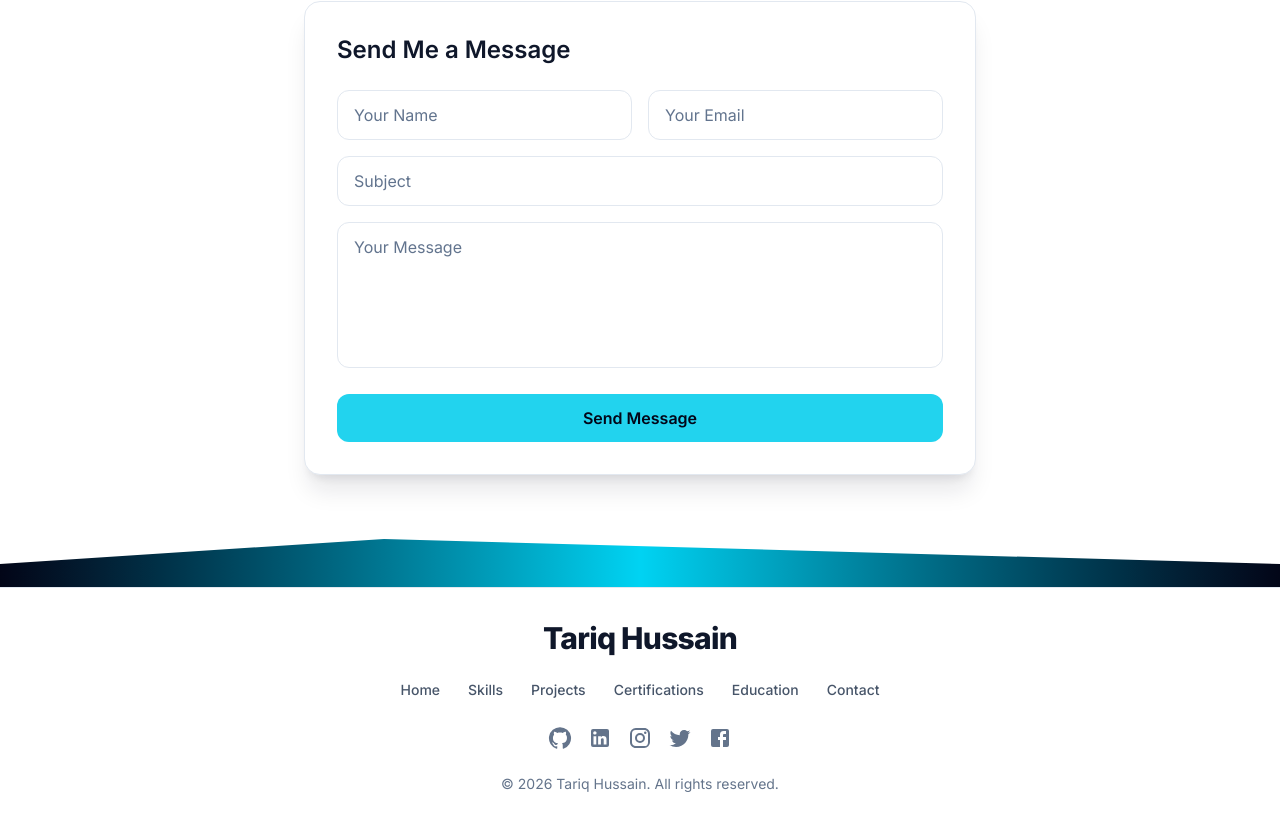
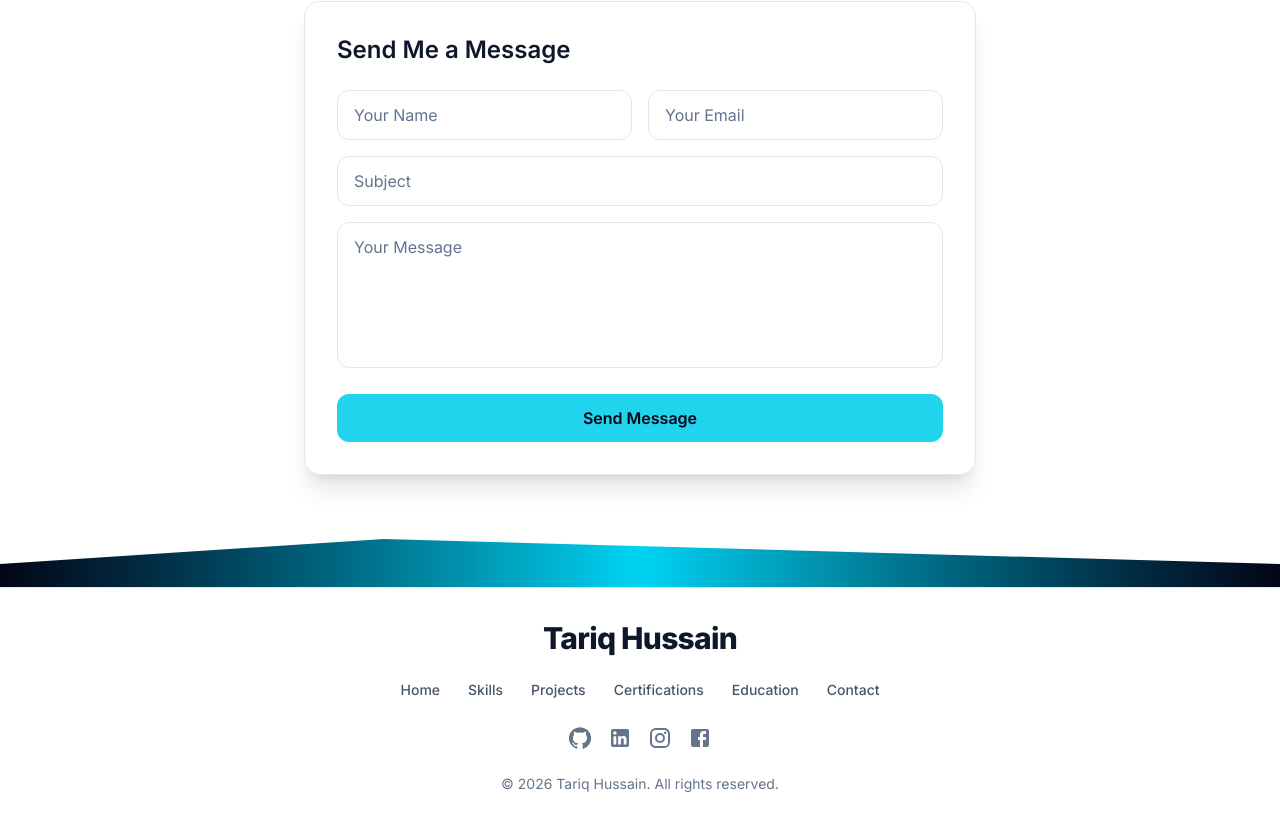
Before and after one commit to TariqTechie-dev/tariq-portfolio, a React (Vite) app: page / in a window 1280 px wide. Shown: the part 4057-4887 px from the top of the page. Built offline with nearby package versions, Linux system fonts and the light colour scheme.

Commit message:
remove inactive Twitter footer link

```diff
--- a/src/components/layout/Footer.jsx
+++ b/src/components/layout/Footer.jsx
@@ -3,7 +3,6 @@ import {
     GitHub,
     Instagram,
     LinkedIn,
-    Twitter,
 } from "@mui/icons-material";
 
 
@@ -82,15 +81,6 @@ const Footer = () => {
                         </a>
 
                         <a
-                            href="#"
-                            onClick={(event) => event.preventDefault()}
-                            aria-label="Twitter"
-                            className="transition hover:-translate-y-0.5 hover:text-cyan-300"
-                        >
-                            <Twitter />
-                        </a>
-
-                        <a
                             href="https://www.facebook.com/tariq.hussain.793515/"
                             target="_blank"
                             rel="noreferrer"
```
